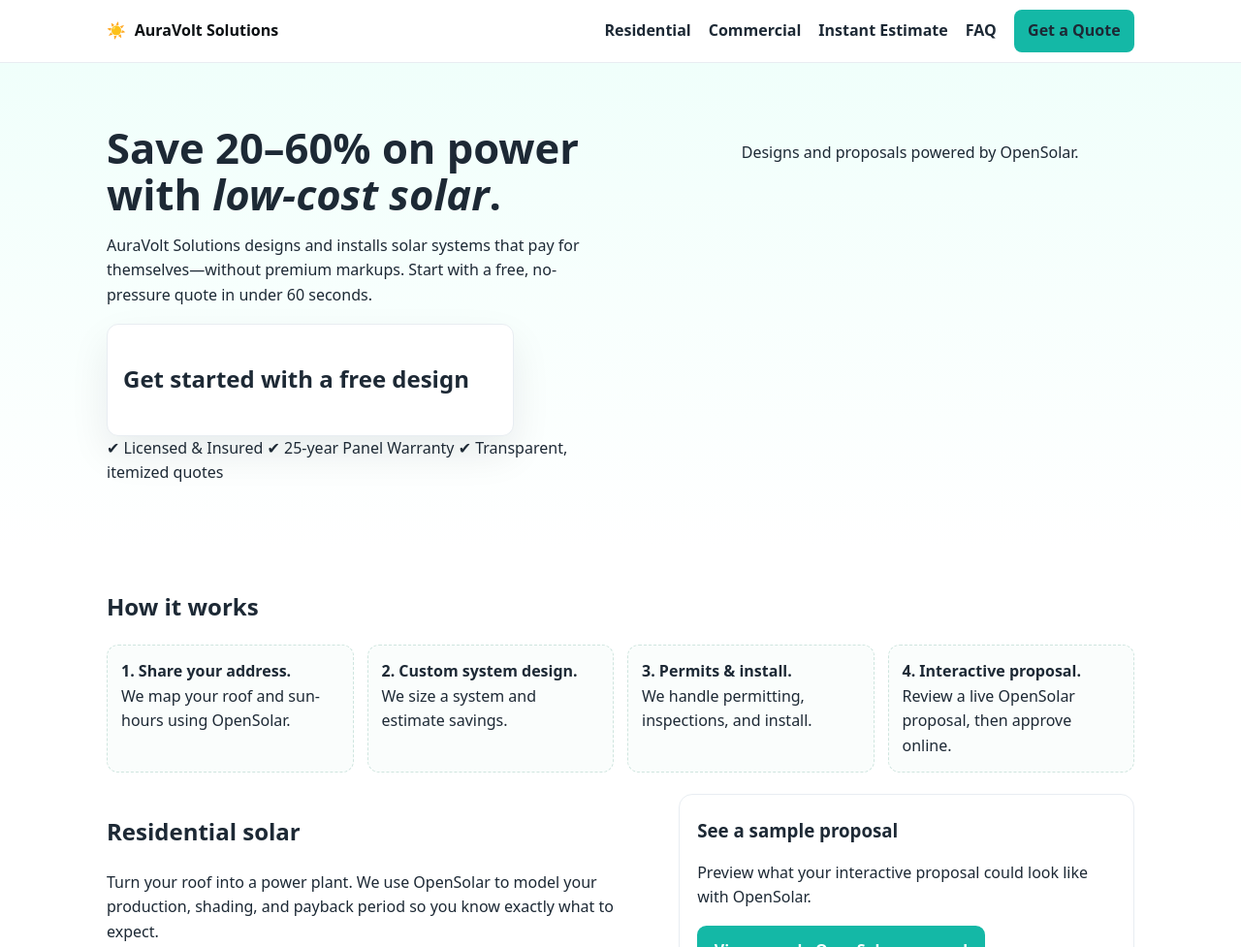
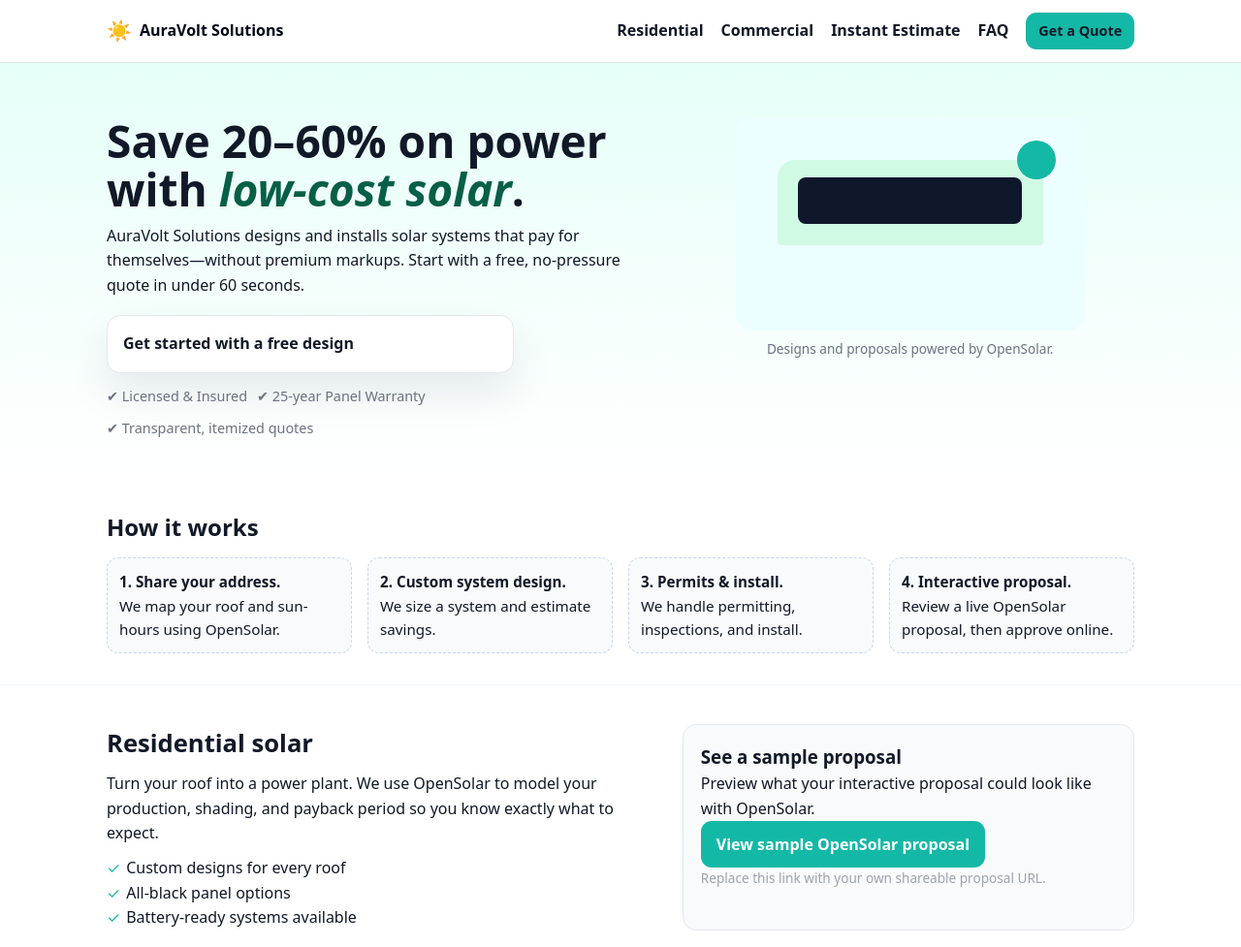
Before and after one commit to broodp4/auravolt.github.io, a plain HTML site: page index.html in a window 1280 px wide. Shown: the top 977 px of the page at 97% size. Drawn offline with Linux system fonts and the light colour scheme; a script that the page names is missing.

Commit message:
Update styles.css

```diff
--- a/assets/css/styles.css
+++ b/assets/css/styles.css
@@ -1,176 +1,277 @@
-
 :root{
   --bg:#0b0f12;
-  --ink:#0b0f12;
-  --text:#1d2935;
-  --muted:#5b6b7b;
+  --ink:#020617;
+  --text:#111827;
+  --muted:#6b7280;
   --brand:#14b8a6;
-  --brand-ink:#064e3b;
+  --brand-ink:#065f46;
   --paper:#ffffff;
-  --soft:#f6f8fa;
-  --ring: rgba(20,184,166,.35);
+  --soft:#f5f7fb;
+  --ring:rgba(20,184,166,.35);
+  --border:#e5e7eb;
 }
-*{box-sizing:border-box}
-html,body{margin:0;padding:0}
-body{font:16px/1.6 system-ui,-apple-system,Segoe UI,Roboto,Ubuntu,Cantarell,Noto Sans,sans-serif;color:var(--text);background:var(--paper)}
-.wrap{max-width:1100px;margin:auto;padding:0 20px}
+
+*{box-sizing:border-box;margin:0;padding:0}
+body{
+  font:16px/1.6 system-ui,-apple-system,Segoe UI,Roboto,Ubuntu,sans-serif;
+  color:var(--text);
+  background:var(--paper);
+}
 a{color:var(--brand);text-decoration:none}
 a:hover{text-decoration:underline}
-.btn{display:inline-block;background:var(--brand);color:#fff;padding:.8rem 1.1rem;border-radius:.6rem;border:0;cursor:pointer;font-weight:700;text-decoration:none}
-.btn:hover{filter:brightness(.95)}
-.btn-ghost{background:transparent;color:var(--brand);outline:2px solid var(--brand);}
-.btn-small{padding:.55rem .9rem;border-radius:.5rem}
-.fine{color:var(--muted);font-size:.875rem}
+.wrap{max-width:1100px;margin:0 auto;padding:0 20px}
 
 /* Header */
-.site-header{position:sticky;top:0;background:rgba(255,255,255,.9);backdrop-filter:saturate(1.8) blur(8px);border-bottom:1px solid #e8edf2;z-index:50}
-.site-header .wrap{display:flex;gap:18px;align-items:center;justify-content:space-between;min-height:64px}
-.logo{display:flex;align-items:center;gap:.55rem;font-weight:800;color:var(--ink)}
-.site-nav{display:flex;gap:18px;align-items:center}
-.site-nav a{color:var(--text);font-weight:600}
-.menu-toggle{display:none;border:0;background:transparent;font-size:1.2rem}
-
-@media (max-width: 880px){
-  .site-nav{display:none;position:absolute;inset:64px 0 auto 0;background:#fff;padding:16px;border-bottom:1px solid #e8edf2;flex-direction:column;align-items:flex-start}
-  .menu-toggle{display:block}
-  .site-nav.open{display:flex}
+.site-header{
+  position:sticky;top:0;z-index:50;
+  background:rgba(255,255,255,.96);
+  backdrop-filter:blur(10px);
+  border-bottom:1px solid var(--border);
+}
+.site-header .wrap{
+  display:flex;align-items:center;justify-content:space-between;
+  min-height:64px;gap:16px;
+}
+.logo{display:flex;align-items:center;gap:8px;font-weight:800;color:var(--ink);}
+.logo-icon{font-size:1.3rem;}
+.site-nav{display:flex;gap:18px;align-items:center;}
+.site-nav a{font-weight:600;color:var(--text);}
+.btn{
+  display:inline-block;
+  padding:.7rem 1rem;
+  border-radius:.7rem;
+  border:0;
+  background:var(--brand);
+  color:#fff;
+  font-weight:700;
+}
+.btn-small{padding:.45rem .8rem;font-size:.9rem;}
+.btn-ghost{
+  background:transparent;
+  color:var(--brand);
+  border:1px solid var(--brand);
+}
+.menu-toggle{
+  display:none;
+  background:none;border:0;font-size:1.3rem;
+}
+@media(max-width:840px){
+  .site-nav{
+    position:absolute;inset:64px 0 auto 0;
+    background:#fff;
+    flex-direction:column;
+    align-items:flex-start;
+    padding:16px 20px;
+    border-bottom:1px solid var(--border);
+    display:none;
+  }
+  .site-nav.open{display:flex;}
+  .menu-toggle{display:block;}
 }
 
 /* Hero */
 .hero{
-  padding:64px 0;
-  background:linear-gradient(180deg,#f0fffb,#fff);
+  padding:56px 0 40px;
+  background:linear-gradient(180deg,#e6fff8,#ffffff);
 }
-
-.hero .wrap{
+.hero-grid{
   display:grid;
-  grid-template-columns:1.1fr 0.9fr;
+  grid-template-columns:1.1fr .9fr;
   gap:32px;
-  align-items:flex-start;        /* top-align columns */
+  align-items:flex-start;
 }
-
+.hero-copy{max-width:540px;}
 .hero h1{
-  font-size:clamp(2rem,3.4vw,3rem);
-  line-height:1.1;
-  margin:0 0 10px;
+  font-size:clamp(2.2rem,3.6vw,3.4rem);
+  line-height:1.08;
+  margin-bottom:10px;
 }
-
-.hero p{
-  max-width:40rem;
-  margin-bottom:12px;
-}
-
-.hero-copy{
-  max-width:520px;               /* keep text/form column narrower */
-}
-
-.hero-art{
-  display:flex;
-  align-items:flex-end;
-  justify-content:center;
-}
-
-.hero-art img{
-  width:100%;
-  height:auto;
-}
-
-@media (max-width:900px){
-  .hero .wrap{
-    grid-template-columns:1fr;
-  }
-  .hero-art{
-    order:-1;                    /* optional: show image above text on mobile */
-  }
+.hero h1 em{font-style:italic;color:var(--brand-ink);}
+.hero p{margin-bottom:12px;max-width:40rem;}
+.trustbar{
+  margin-top:12px;
+  display:flex;flex-wrap:wrap;
+  gap:10px;
+  color:var(--muted);
+  font-size:.9rem;
 }
 
 .hero-form{
-  margin-top:16px;
+  margin-top:18px;
   max-width:420px;
-  background:#ffffff;
-  border:1px solid #e8edf2;
-  border-radius:12px;
-  padding:18px 16px;
-  box-shadow:0 18px 40px rgba(15,23,42,.08);
+  background:#fff;
+  border-radius:14px;
+  border:1px solid var(--border);
+  padding:16px 16px 10px;
+  box-shadow:0 20px 45px rgba(15,23,42,.09);
+}
+.hero-form-title{
+  font-size:1rem;
+  margin-bottom:6px;
 }
 
-/* Keep widget in-flow and not pinned to the viewport */
+/* Make OpenSolar widget behave inside the card */
 #opensolar_lead_container{
   position:static !important;
   width:100% !important;
 }
-
-/* Make whatever OpenSolar injects behave responsively */
 #opensolar_lead_container iframe,
 #opensolar_lead_container form{
   width:100% !important;
   max-width:100% !important;
 }
 
+/* Hero art */
+.hero-art{display:flex;flex-direction:column;align-items:center;justify-content:flex-end;}
+.hero-art-card{
+  position:relative;
+  width:100%;
+  max-width:360px;
+  height:220px;
+  border-radius:18px;
+  background:#ecfeff;
+  overflow:hidden;
+}
+.hero-art-roof{
+  position:absolute;
+  inset:auto 12% 40%;
+  height:40%;
+  background:#d1fae5;
+  border-radius:18px 18px 4px 4px;
+}
+.hero-art-panels{
+  position:absolute;
+  inset:auto 18% 50%;
+  height:22%;
+  background:#0f172a;
+  border-radius:8px;
+}
+.hero-art-sun{
+  position:absolute;
+  width:40px;height:40px;
+  border-radius:999px;
+  background:var(--brand);
+  top:24px;right:30px;
+}
+.hero-art-caption{
+  margin-top:8px;
+  font-size:.85rem;
+  color:var(--muted);
+}
 
+/* Sections */
+.section{padding:40px 0;border-top:1px solid #f1f5f9;}
+.section-alt{background:#f8fafc;}
+.section h2{margin-bottom:8px;font-size:1.6rem;}
+.section-sub{color:var(--muted);max-width:48rem;margin-bottom:18px;}
 
-/* Cards */
-.badge-cards{padding:28px 0}
-.badge-cards .wrap{display:grid;grid-template-columns:repeat(3,1fr);gap:16px}
-.card{padding:18px;border:1px solid #e8edf2;border-radius:14px;background:#fff}
-.card h3{margin:.2rem 0}
-.card img{display:block}
-@media (max-width:900px){.badge-cards .wrap{grid-template-columns:1fr}}
+.grid2{
+  display:grid;
+  grid-template-columns:1.1fr .9fr;
+  gap:24px;
+}
+.card{
+  background:#ffffff;
+  border-radius:14px;
+  border:1px solid var(--border);
+  padding:18px;
+}
+.card-soft{background:#f9fafb;}
+.packages-list{margin-left:1.1rem;}
+.packages-list li{margin-bottom:4px;}
 
-/* Packages */
-.packages{padding:28px 0 10px;border-top:1px solid #eef2f6}
-.packages .grid3{display:grid;grid-template-columns:repeat(3,1fr);gap:16px;margin-top:16px}
-.pkg{border:1px solid #e8edf2;border-radius:14px;padding:18px;background:#fff;position:relative}
-.pkg .price{font-size:1.5rem;font-weight:800;margin:.2rem 0 1rem}
-.pkg ul{padding-left:1.1rem}
-.pkg.popular{outline:3px solid var(--brand)}
-.pkg .tag{position:absolute;top:10px;right:10px;background:var(--brand);color:#fff;padding:.2rem .5rem;border-radius:.4rem;font-size:.8rem}
-@media (max-width:900px){.packages .grid3{grid-template-columns:1fr}}
+.checklist{
+  list-style:none;
+  margin-top:10px;
+}
+.checklist li::before{
+  content:"✓";
+  color:var(--brand);
+  margin-right:6px;
+}
+
+.instant-grid{
+  display:grid;
+  grid-template-columns:1.1fr .9fr;
+  gap:24px;
+}
+.instant-widget #opensolar_ai_container{
+  position:static !important;
+  width:100% !important;
+}
+.instant-widget iframe,
+.instant-widget form{
+  width:100% !important;
+  max-width:100% !important;
+}
 
 /* Steps */
-.how{padding:22px 0}
-.steps{display:grid;grid-template-columns:repeat(4,1fr);gap:14px;list-style:none;padding:0;margin:0}
-.steps li{border:1px dashed #cfe5df;border-radius:12px;padding:14px;background:#fafdfc}
-@media (max-width:900px){.steps{grid-template-columns:1fr}}
+.how{padding:32px 0;}
+.how h2{margin-bottom:12px;}
+.steps{
+  list-style:none;
+  display:grid;
+  grid-template-columns:repeat(4,1fr);
+  gap:16px;
+}
+.steps li{
+  border-radius:12px;
+  border:1px dashed #cbd5f5;
+  padding:12px;
+  background:#f8fafc;
+  font-size:.95rem;
+}
+
+/* FAQ */
+.faq details{
+  border-radius:12px;
+  border:1px solid var(--border);
+  padding:10px 12px;
+  background:#fff;
+  margin-bottom:8px;
+}
+.faq summary{
+  cursor:pointer;
+  font-weight:600;
+}
 
 /* CTA */
-.cta{padding:42px 0}
-.cta .wrap{border:1px solid #e8edf2;border-radius:14px;padding:24px;background:linear-gradient(180deg,#fff,#f7fffd)}
-.cta p{margin-top:0}
-
-/* Page hero */
-.page-hero{padding:36px 0;background:#f7fbff;border-bottom:1px solid #eef3f8}
-.page-hero h1{margin:0 0 6px}
-
-/* Content */
-.content{padding:22px 0}
-.grid2{display:grid;grid-template-columns:1.1fr .9fr;gap:16px}
-.tip{border:1px solid #e8edf2;border-radius:12px;padding:14px;background:#fff}
-.checklist{columns:2;gap:24px}
-.checklist li{break-inside:avoid}
-@media (max-width:900px){.grid2{grid-template-columns:1fr}.checklist{columns:1}}
-
-/* Gallery */
-.gallery{padding:22px 0;display:grid;grid-template-columns:repeat(3,1fr);gap:16px}
-.gallery figure{margin:0;border:1px solid #e8edf2;border-radius:12px;padding:10px;background:#fff}
-.gallery img{width:100%;height:auto;display:block}
-@media (max-width:900px){.gallery{grid-template-columns:1fr}}
-
-/* FAQ */
-.faq details{border:1px solid #e8edf2;border-radius:12px;padding:10px;background:#fff;margin-bottom:8px}
-.faq summary{font-weight:700;cursor:pointer}
-
-/* Contact */
-.contact{display:grid;grid-template-columns:1.2fr .8fr;gap:22px;padding:22px 0}
-.quote-form.big{display:grid;gap:12px}
-.quote-form.big input,.quote-form.big textarea{padding:.8rem;border:1px solid #cfe5df;border-radius:.6rem;outline-color:var(--ring)}
-.contact-card{border:1px solid #e8edf2;border-radius:12px;padding:14px;background:#fff}
-.hp{display:none}
+.cta{
+  padding:40px 0;
+  background:linear-gradient(180deg,#ecfeff,#ffffff);
+  border-top:1px solid #e5f5ff;
+}
+.cta .wrap{
+  text-align:center;
+}
+.cta h2{margin-bottom:8px;}
+.cta p{margin-bottom:14px;color:var(--muted);}
 
 /* Footer */
-.site-footer{margin-top:36px;border-top:1px solid #eef2f6;background:#fbfdfc}
-.site-footer .wrap{display:grid;grid-template-columns:2fr 1fr 1fr;gap:16px;padding:24px 20px}
-.logo-row{display:flex;align-items:center;gap:8px}
-.sub-footer{border-top:1px solid #eef2f6}
-.sub-footer .wrap{display:flex;justify-content:space-between;align-items:center;padding:8px 20px}
-@media (max-width:900px){.site-footer .wrap{grid-template-columns:1fr}}
+.site-footer{
+  border-top:1px solid var(--border);
+  padding:20px 0;
+  background:#0b1120;
+  color:#e5e7eb;
+}
+.footer-grid{
+  display:grid;
+  grid-template-columns:2fr 1fr 1fr;
+  gap:20px;
+}
+.site-footer a{color:#a5f3fc;}
+.site-footer .logo-text{color:#e5e7eb;}
+.fine{font-size:.85rem;color:#9ca3af;}
+
+@media(max-width:900px){
+  .hero-grid,
+  .grid2,
+  .instant-grid,
+  .steps,
+  .footer-grid{
+    grid-template-columns:1fr;
+  }
+  .hero{
+    padding-top:40px;
+  }
+}
```
